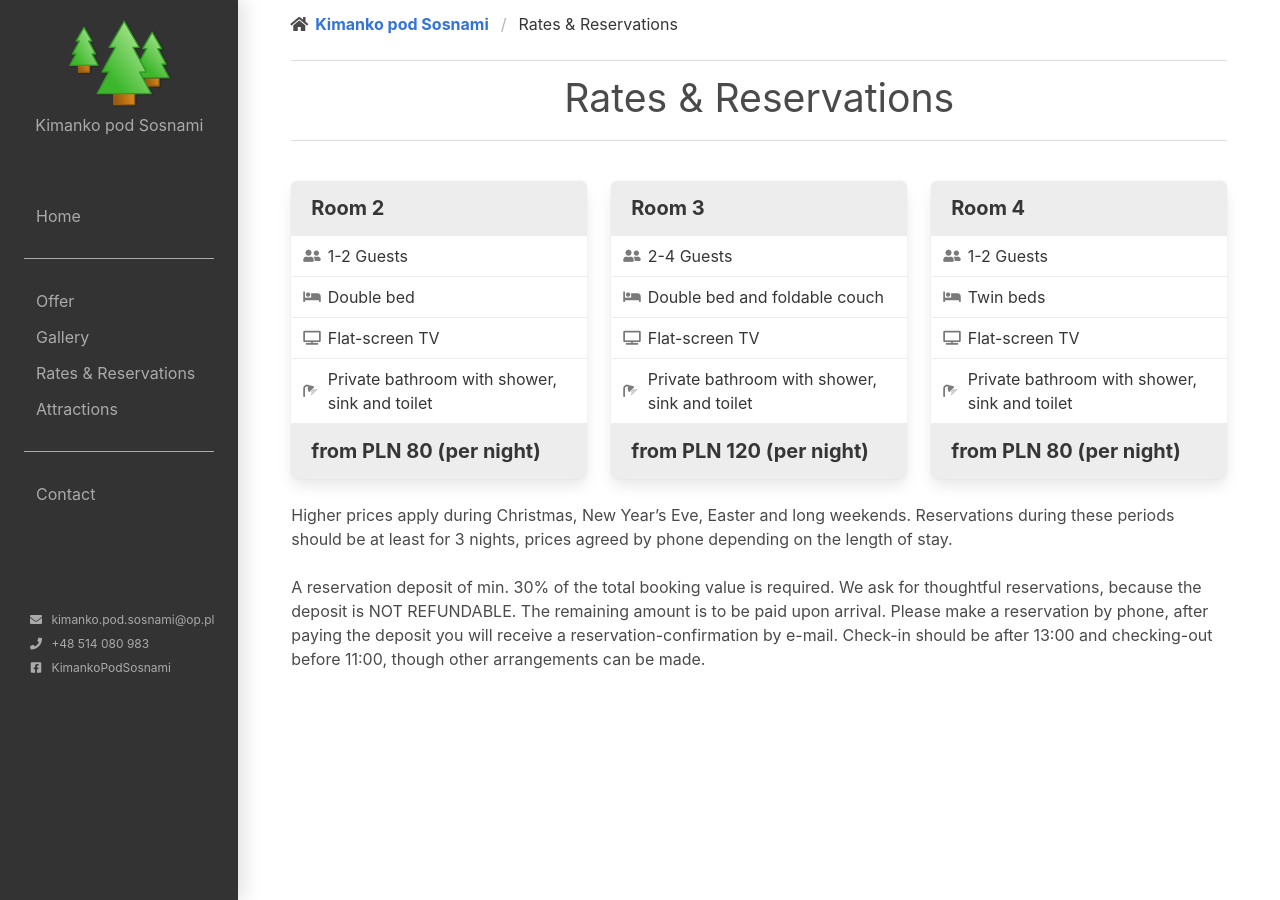
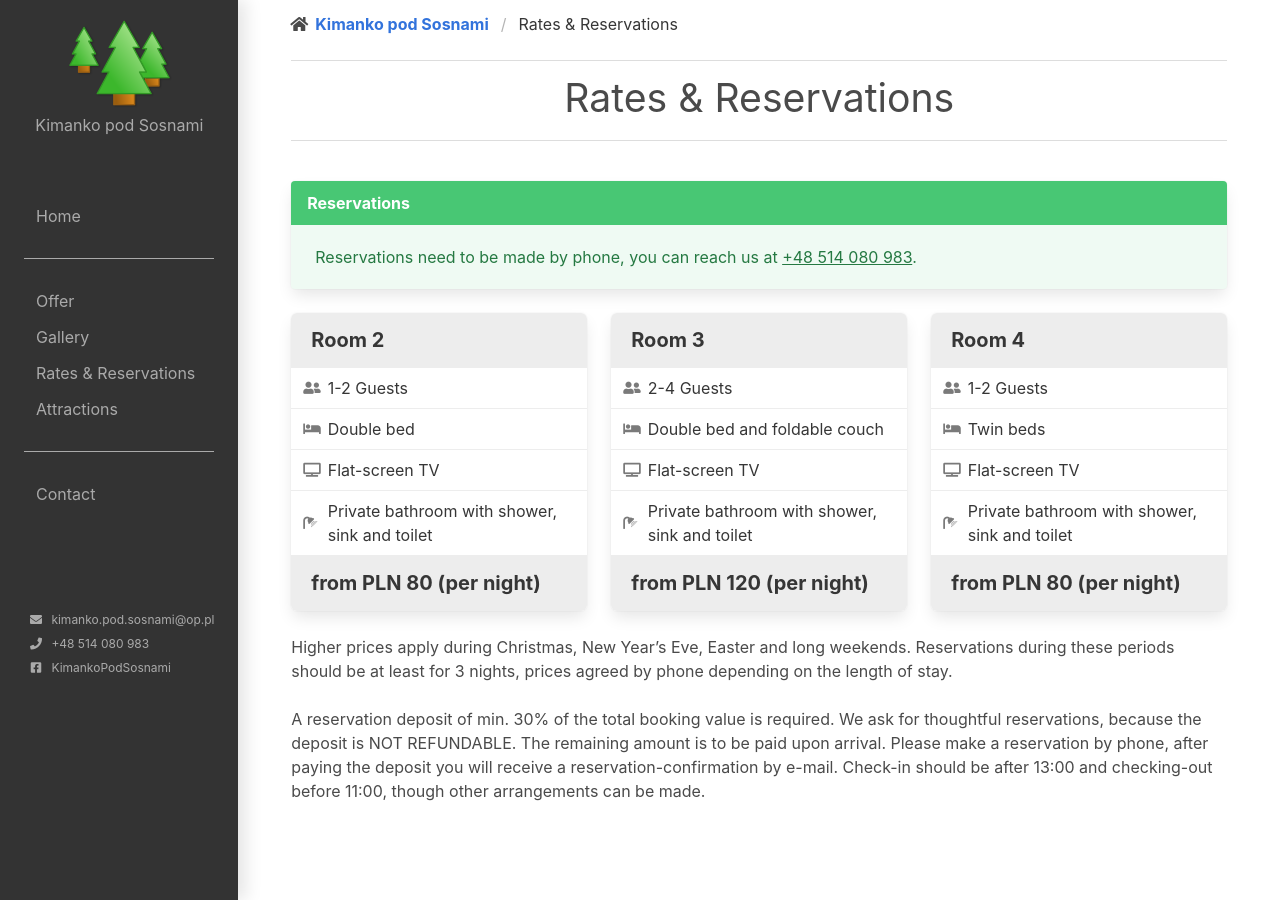
Before and after one commit to Kimanko-pod-Sosnami/Kimanko-pod-Sosnami.github.io, a Jekyll site: the page built from _pages/prices.md, in a window 1280 px wide. Built offline with Jekyll 4.4.1, drawn with Linux system fonts in a browser that asks for light colours.

Commit message:
reservations

```diff
--- a/_pages/prices.md
+++ b/_pages/prices.md
@@ -6,9 +6,19 @@ permalink: /prices/
 
 # Rates &amp; Reservations
 
-<div class="columns is-multiline">
+
+<article class="message is-success">
+  <div class="message-header">
+    <p>Reservations</p>
+  </div>
+  <div class="message-body">
+    Reservations need to be made by phone, you can reach us at <a href="{{ site.baseurl }}/contact/">{{ site.data.contact.tel }}</a>.
+  </div>
+</article>
 
 
+
+<div class="columns is-multiline">
 <div class="column is-4-desktop is-6-tablet">
 <article class="panel">
   <p class="panel-heading">
--- a/_sass/_layout.scss
+++ b/_sass/_layout.scss
@@ -238,3 +238,7 @@ nav.tabs {
   line-height: $panel-heading-line-height;
   padding: $panel-heading-padding;
 }
+
+.message {
+  box-shadow: 0 0.5em 1em -0.125em rgba(10, 10, 10, 0.1), 0 0px 0 1px rgba(10, 10, 10, 0.02);
+}
--- a/index.html
+++ b/index.html
@@ -5,7 +5,7 @@ title: Home
 
 <h1>Kimanko pod Sosnami<br /><span class="byline">Rooms for Rent</span></h1>
 
-A place to relax in nature! Beautiful surroundings, peace and quiet, a huge garden and evenings around a campfire.
+A place to relax in nature! Beautiful surroundings, peace and quiet, a huge garden and evenings around the campfire.
 <br /><br />
 <div>
     <ul id="main-gallery" class="gallery list-unstyled cS-hidden">
```
